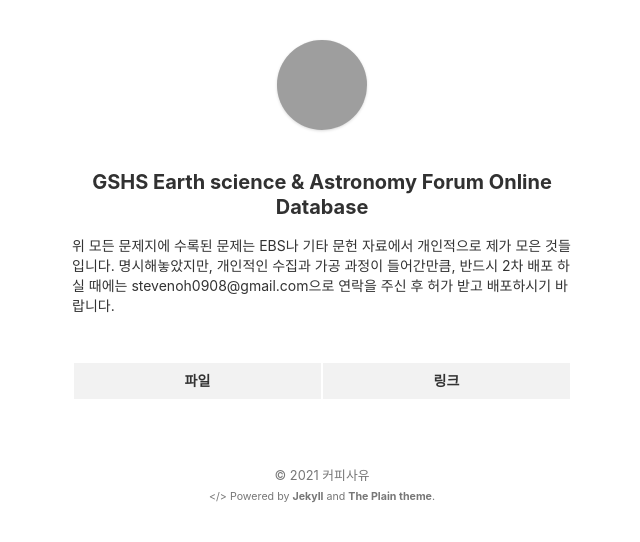
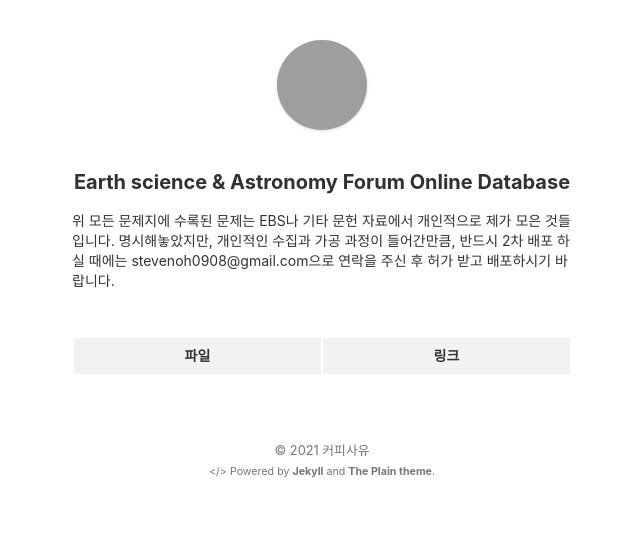
Before and after one commit to stevenoh0908/stevenoh0908.github.io, a Jekyll site: the page built from gshsearthastroforum.html, in a window 1280 px wide, cut to the strip 0-542 px from the top of the page. Shown: the whole strip, without its empty margins (318-958 px from the left). Built offline with Jekyll 4.4.1, drawn with Linux system fonts in a browser that asks for light colours; grey boxes are pictures that could not be loaded.

Commit message:
Update gshsearthastroforum.html

```diff
--- a/gshsearthastroforum.html
+++ b/gshsearthastroforum.html
@@ -4,7 +4,7 @@
 
 <section>
 
-  <center><h3>GSHS Earth science & Astronomy Forum Online Database</h3></center>
+  <center><h3>Earth science & Astronomy Forum Online Database</h3></center>
   <p>
     위 모든 문제지에 수록된 문제는 EBS나 기타 문헌 자료에서 개인적으로 제가 모은 것들입니다.
     명시해놓았지만, 개인적인 수집과 가공 과정이 들어간만큼, 반드시 2차 배포 하실 때에는
```
